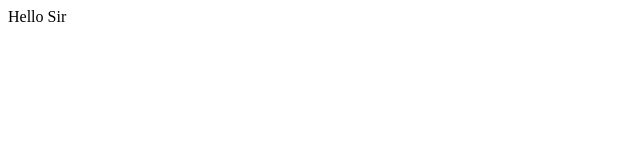
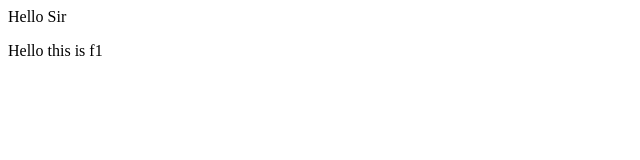
Before and after one commit to MandloiSuraj/GitHub, a plain HTML site: page index.html in a window 1280 px wide. Shown: the full height of the page, 0-640 px from the left. Drawn offline with Linux system fonts and the light colour scheme.

Commit message:
f1 updated

```diff
--- a/index.html
+++ b/index.html
@@ -1 +1,2 @@
 <p>Hello Sir</p>
+<p>Hello this is f1</p>
```
